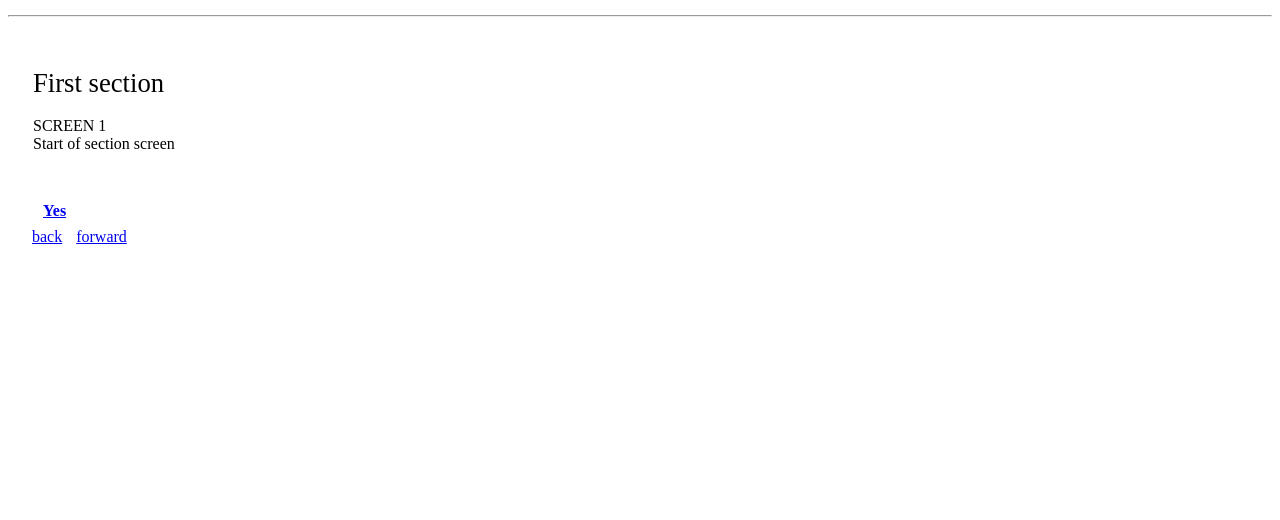
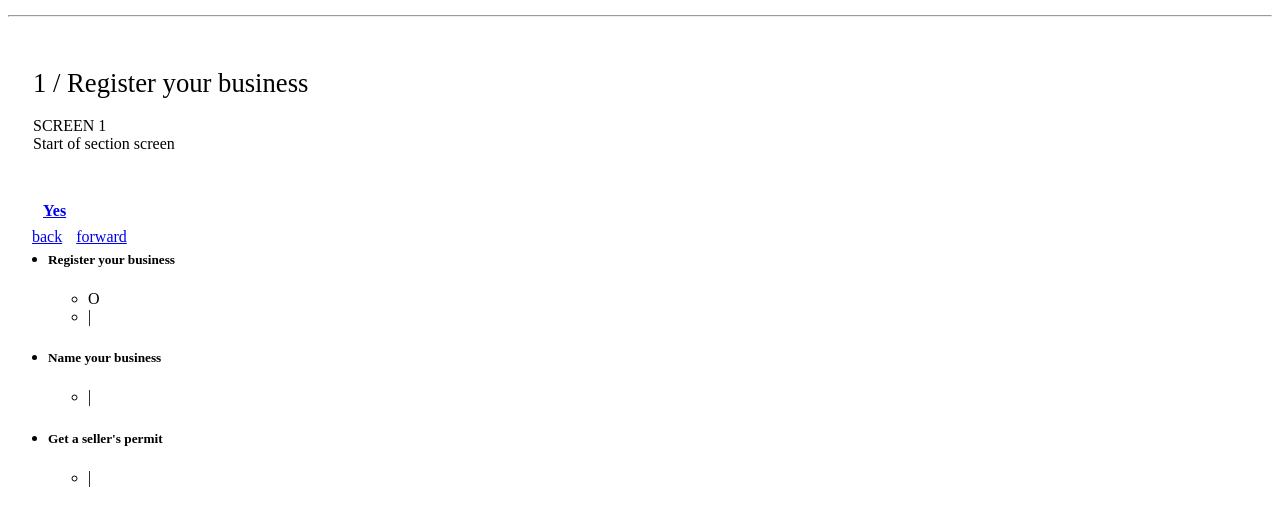
Before and after one commit to alexiscott/wizard, a plain HTML site: page index.html in a window 1280 px wide. Drawn offline with Linux system fonts and the light colour scheme.

Commit message:
Work on the progress bar.

```diff
--- a/app.js
+++ b/app.js
@@ -2,7 +2,10 @@ var namespace = namespace || {};
 
 // Make view from first model in collection.
 namespace.views.wizard = new namespace.views.Wizard({ model : namespace.collections.screens.first() });
+namespace.views.wizard.setScreen(namespace.collections.screens.first().get("id"));
 
 namespace.views.nav =  new namespace.views.Nav();
 
+namespace.views.progress =  new namespace.views.Progress().render().el;
+
 $(".wizard__content-block").html(namespace.views.wizard.render().el);
--- a/collections.js
+++ b/collections.js
@@ -18,7 +18,10 @@ namespace.collections.Screens = Backbone.Collection.extend({
 
 });
 
-// Create backbone collection "screens".
+ ///////////////////////////////////////////
+ // Create backbone collection "screens". //
+ ///////////////////////////////////////////
+
 namespace.collections.screens = new namespace.collections.Screens();
 
 // Add "screen" models to our backbone "screens" collection.
@@ -36,7 +39,8 @@ _.each(bp_wizard_data, function(obj, index) {
         result: button["Button Result"]["#markup"],
       };
     }),
-    sectionTitle:     sections_lookup[obj.field_section],
+    sectionTitle:     obj.field_section + ' / ' + sections_lookup[obj.field_section],
+    sectionId:        parseInt(obj.field_section),
     sectionCssId:     "section-" + obj.field_section,
     title:            obj.title,
     description:      obj.field_description
@@ -44,4 +48,24 @@ _.each(bp_wizard_data, function(obj, index) {
   namespace.collections.screens.add(s);
 });
 
-namespace.collections.screens.models[2].set({resultsPage: true}); // CHANGE to last().
+namespace.collections.screens.models[4].set({resultsPage: true}); // CHANGE to last() or FLag @TODO
+
+
+
+//////////////
+// Sections //
+//////////////
+
+namespace.collections.Sections = Backbone.Collection.extend({
+    model: namespace.models.Section
+});
+
+namespace.collections.sections = new namespace.collections.Sections();
+
+_.each(sections_lookup, function(t, id) {
+
+  var section = new namespace.models.Section({id: parseInt(id), title: t});
+
+  namespace.collections.sections.add(section);
+
+});
--- a/data-from-drupal.js
+++ b/data-from-drupal.js
@@ -1,12 +1,15 @@
 var sections_lookup =
   {
-    "1": "First section",
-    "2": "Second section",
-    "3": "third section",
+    "1": "Register your business",
+    "2": "Name your business",
+    "3": "Get a seller's permit",
+    // "4": "Get an employer identification number",
+    // "5": "Your business registration guide",
   };
 
 
 var bp_wizard_data = [
+   // SECTION 1
   {
     "field_section": "1",
     "field_description": "Start of section screen",
@@ -28,6 +31,7 @@ var bp_wizard_data = [
       }
     ]
   },
+
   {
     "field_section": "1",
     "field_description": "Welcome to the second screen",
@@ -59,7 +63,7 @@ var bp_wizard_data = [
       }
     ]
   },
-
+  // SECTION 2
   {
     "field_section": "2",
     "field_description": "Well, the way they make shows is, they make one show. That show&#039;s called a pilot. Then they show that show to the people who make shows, and on the strength of that one show they decide if they&#039;re going to make more shows. Some pilots get picked and become television programs. Some don&#039;t, become nothing. ",
@@ -81,12 +85,14 @@ var bp_wizard_data = [
           "#markup": "Great choice"
         }
       },
+
+
       {
         "Button Result": {
           "#markup": "<p>The path of the righteous man is beset on all sides by the iniquities of the selfish and the tyranny of evil men. Blessed is he who, in the name of charity and good will, shepherds the weak through the valley of darkness, for he is truly his brother's keeper and the finder of lost children. And I will strike down upon thee with great vengeance and furious anger those who would attempt to poison and destroy My brothers. And you will know My name is the Lord when I lay My vengeance upon thee.<\/p>"
         },
         "Button Anchor Destination": {
-          "#markup": "2.3"
+          "#markup": "4"
         },
         "Button Title": {
           "#markup": "No"
@@ -98,6 +104,7 @@ var bp_wizard_data = [
     ]
   },
 
+  // SECTION 3
   {
     "field_section": "3",
     "field_description": "",
@@ -108,7 +115,7 @@ var bp_wizard_data = [
     "buttons": [
       {
         "Button Anchor Destination": {
-          "#markup": "LAST" // AIS Special.
+          "#markup": "5"
         },
         "Button Title": {
         },
@@ -117,7 +124,51 @@ var bp_wizard_data = [
         }
       }
     ]
+  },
 
+  // SECTION 4
+  {
+    "field_section": "4",
+    "field_description": "Description...",
+    "field_screen_id": "5",
+    "title": "SCREEN 5:",
+    "nid": "10",
+
+    "buttons": [
+      {
+        "Button Anchor Destination": {
+          "#markup": "6"
+        },
+        "Button Title": {
+          "#markup": "Yes"
+        },
+        "Button Result": {
+          "#markup": "Result..."
+        }
+      }
+    ]
+  },
+
+  // SECTION 5
+  {
+    "field_section": "5",
+    "field_description": "Description...",
+    "field_screen_id": "6",
+    "title": "SCREEN 6:",
+    "nid": "10",
+
+    "buttons": [
+      {
+        "Button Anchor Destination": {
+          "#markup": "6"
+        },
+        "Button Title": {
+          "#markup": "Yes"
+        },
+        "Button Result": {
+          "#markup": "LAST"
+        }
+      }
+    ]
   }
-
 ]
--- a/index.html
+++ b/index.html
@@ -133,6 +133,9 @@
       <a href="#" class="wizard__arrow-down">forward</a>
     </div>
 
+    <ul class="wizard__progress-bar">
+    </ul>
+
   </div> <!-- Close #wizard -->
 
 
--- a/models.js
+++ b/models.js
@@ -2,11 +2,22 @@
 
 var namespace = namespace ||  {};
 namespace.models = {};
+
+
+////////////
+// Screen //
+////////////
 
 namespace.models.Screen = Backbone.Model.extend({
   defaults: {
     chosen: false,
     resultsPage: false,
   },
+});
 
-});
+
+/////////////
+// Section //
+/////////////
+
+namespace.models.Section = Backbone.Model.extend({});
--- a/views.js
+++ b/views.js
@@ -10,6 +10,12 @@ _.templateSettings = {
 ////////////
 // Wizard //
 ////////////
+
+var obj = {
+  t: function() {
+    console.log("fired t");
+  }
+}
 
 namespace.views.Wizard = Backbone.View.extend({
 
@@ -162,6 +168,7 @@ namespace.views.Nav = Backbone.View.extend({
     namespace.views.wizard.setScreenChosen();
     namespace.views.wizard.remove();
     namespace.views.wizard = new namespace.views.Wizard({ model : namespace.collections.screens.find({id: namespace.views.wizard.getCurrentScreen() }) });
+    Backbone.trigger("current:update");
     $(".wizard__content-block").append(namespace.views.wizard.render().el);
   }
 
@@ -188,6 +195,9 @@ namespace.views.ResultsView = Backbone.View.extend({
   }
 });
 
+////////////
+// Result //
+////////////
 
 namespace.views.Result = Backbone.View.extend({
 
@@ -199,3 +209,93 @@ namespace.views.Result = Backbone.View.extend({
   }
 
 });
+
+
+//////////////
+// Progress //
+//////////////
+
+
+namespace.views.Progress = Backbone.View.extend({
+
+  el: ".wizard__progress-bar",
+
+  initialize: function() {
+    Backbone.on("current:update", this.render, this);
+  },
+
+  render: function() {
+    this.$el.find("ul").remove();
+    this.$el.find("li").remove();
+    var progress = namespace.collections.sections.models;
+
+    _.each(progress, function(section) {
+      var s = new namespace.views.Section({model: section}).render().el;
+      this.$el.append(s);
+    }, this);
+
+    return this;
+  }
+
+});
+
+
+namespace.views.Section = Backbone.View.extend({
+
+  tagName: "li",
+
+  template: _.template("<h5>{{name}}</h5>"),
+
+  render: function() {
+    this.$el.append(this.template({name: this.model.get("title")}));
+    var sectionSteps = new namespace.views.SectionSteps({sectionId: this.model.get("id")}).render().el;
+    this.$el.append(sectionSteps);
+    return this;
+  }
+
+});
+
+
+namespace.views.SectionSteps = Backbone.View.extend({
+
+  tagName: "ul",
+
+  initialize: function(options) {
+    this.options = options || {};
+    this.sectionId = this.options.sectionId;
+    this.on("h", this.render);
+  },
+
+  render:function() {
+    var screens = namespace.collections.screens.where({sectionId: this.sectionId});
+    var graphic;
+    _.each(screens, function(s) {
+
+      if (s.get("id") === namespace.views.wizard.model.get("id")) {
+        graphic = " O ";
+      } else {
+        graphic = " | ";
+      }
+
+      var sectionStepItem = new namespace.views.SectionStepItem({graphic: graphic}).render().el;
+      this.$el.append(sectionStepItem);
+    }, this );
+    return this;
+  }
+});
+
+
+
+namespace.views.SectionStepItem = Backbone.View.extend({
+  tagName: "li",
+
+  initialize: function(options) {
+    this.options = options || {};
+    this.graphic = this.options.graphic;
+  },
+
+  render: function() {
+    this.$el.html(this.graphic);
+    return this;
+  }
+});
```
